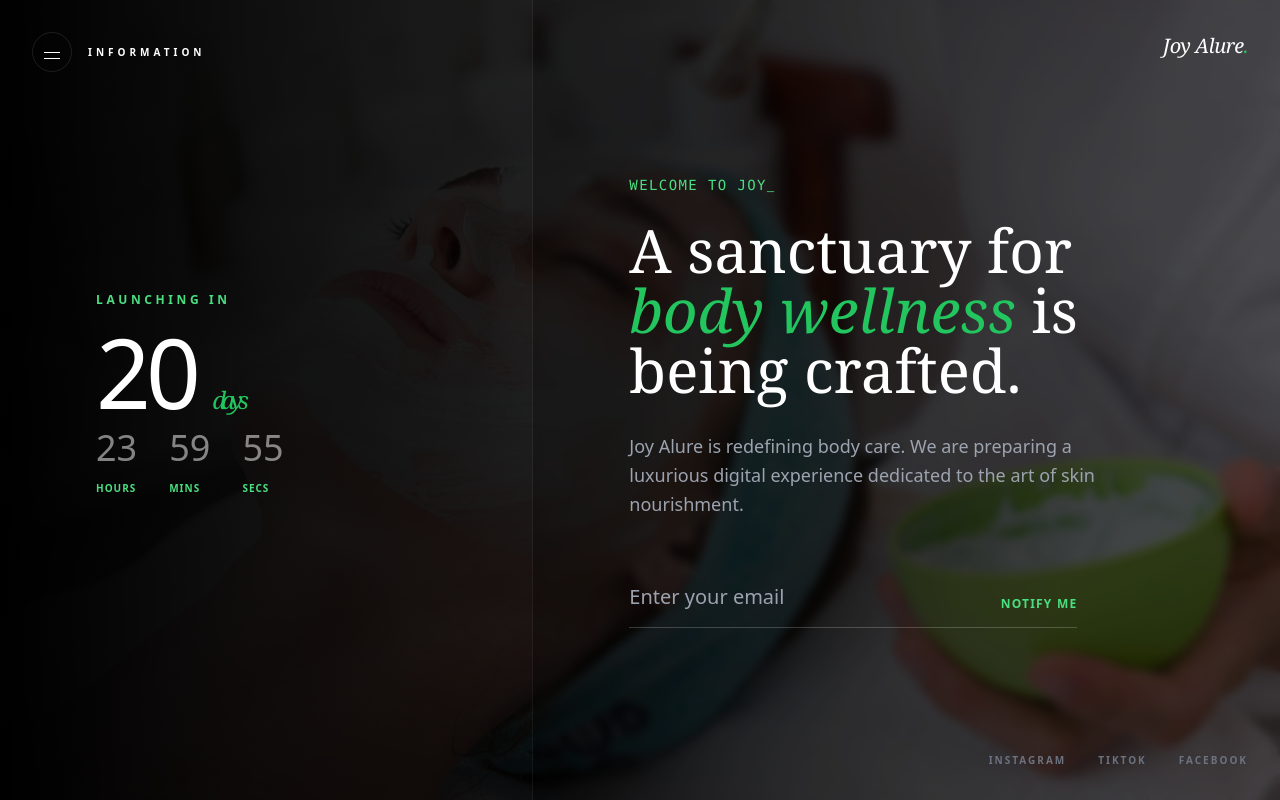
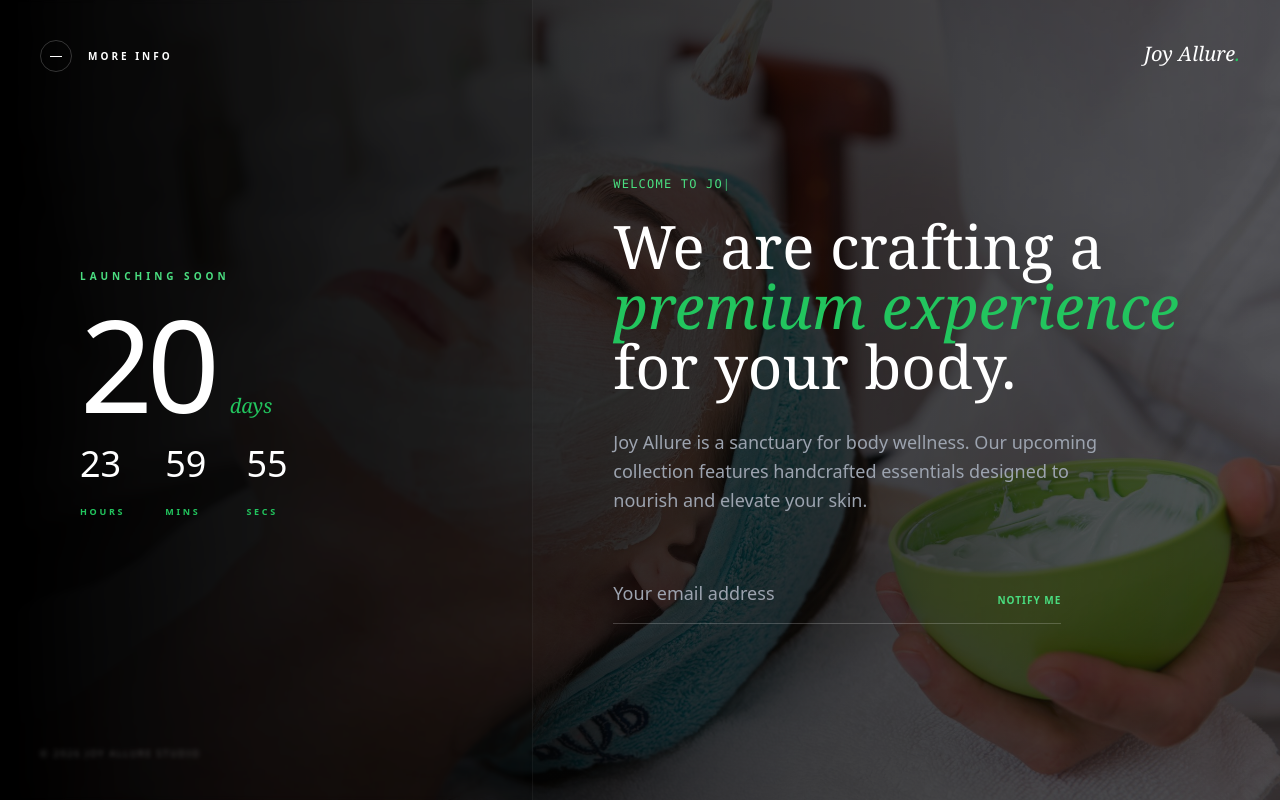
Before and after one commit to creatif-sam/joyalure, a Next.js app: page / in a window 1280 px wide. Built offline with nearby package versions, Linux system fonts and the light colour scheme.

Commit message:
launching page corrected

```diff
--- a/app/page.tsx
+++ b/app/page.tsx
@@ -1,21 +1,31 @@
 "use client";
 
 import { useEffect, useState } from "react";
-import { motion, AnimatePresence } from "framer-motion";
+import { motion, AnimatePresence, Variants } from "framer-motion";
 import CloseButton from "../components/CloseButton";
 
-// Animation Variants
-const fadeInUp = {
+// Animation Variants with explicit TypeScript typing
+const fadeInUp: Variants = {
   hidden: { opacity: 0, y: 30 },
-  visible: { opacity: 1, y: 0, transition: { duration: 0.8, ease: "easeOut" } }
+  visible: {
+    opacity: 1,
+    y: 0,
+    transition: { duration: 0.8, ease: "easeOut" }
+  }
 };
 
-const staggerContainer = {
+const staggerContainer: Variants = {
   hidden: { opacity: 0 },
   visible: {
     opacity: 1,
     transition: { staggerChildren: 0.2 }
   }
+};
+
+const slideVariants: Variants = {
+  initial: { opacity: 0, scale: 1.1 },
+  animate: { opacity: 0.35, scale: 1, transition: { duration: 2.5, ease: "easeInOut" } },
+  exit: { opacity: 0, transition: { duration: 1.5 } }
 };
 
 export default function JoyAllureComingSoon() {
@@ -24,6 +34,7 @@
   const [showInfo, setShowInfo] = useState(false);
   const [email, setEmail] = useState("");
   const [status, setStatus] = useState("");
+  const [typedWelcome, setTypedWelcome] = useState("");
 
   const slides = [
     "/images/skin-care-1.jpg",
@@ -31,10 +42,9 @@
     "/images/skin-care-3.png",
   ];
 
-  // Typing animation text
-  const welcomeText = "WELCOME TO JOY ALURE";
-  const [typedWelcome, setTypedWelcome] = useState("");
+  const welcomeText = "WELCOME TO JOY ALLURE";
 
+  // Typing Effect
   useEffect(() => {
     let i = 0;
     const interval = setInterval(() => {
@@ -45,11 +55,14 @@
     return () => clearInterval(interval);
   }, []);
 
+  // Countdown & Slideshow Logic
   useEffect(() => {
     const launchDate = new Date().getTime() + 21 * 24 * 60 * 60 * 1000;
+
     const interval = setInterval(() => {
       const now = new Date().getTime();
       const diff = launchDate - now;
+
       setTimeLeft({
         days: Math.floor(diff / (1000 * 60 * 60 * 24)),
         hours: Math.floor((diff / (1000 * 60 * 60)) % 24),
@@ -57,158 +70,173 @@
         seconds: Math.floor((diff / 1000) % 60),
       });
     }, 1000);
-    const slideTimer = setInterval(() => setSlideIndex((prev) => (prev + 1) % slides.length), 8000);
-    return () => { clearInterval(interval); clearInterval(slideTimer); };
+
+    const slideTimer = setInterval(() => {
+      setSlideIndex((prev) => (prev + 1) % slides.length);
+    }, 8000);
+
+    return () => {
+      clearInterval(interval);
+      clearInterval(slideTimer);
+    };
   }, [slides.length]);
 
   return (
     <div className="relative min-h-screen bg-[#0a0a0a] text-white overflow-hidden font-sans selection:bg-green-500/30">
 
-      {/* Animated Background Slideshow */}
+      {/* Background Section */}
       <div className="absolute inset-0 z-0">
         <AnimatePresence mode="wait">
           <motion.div
             key={slideIndex}
-            initial={{ opacity: 0, scale: 1.1 }}
-            animate={{ opacity: 0.4, scale: 1 }}
-            exit={{ opacity: 0 }}
-            transition={{ duration: 2.5, ease: "easeInOut" }}
+            variants={slideVariants}
+            initial="initial"
+            animate="animate"
+            exit="exit"
             className="absolute inset-0 bg-cover bg-center"
             style={{ backgroundImage: `url(${slides[slideIndex]})` }}
           />
         </AnimatePresence>
-        <div className="absolute inset-0 bg-gradient-to-r from-black via-black/60 to-transparent" />
+        <div className="absolute inset-0 bg-gradient-to-r from-black via-black/40 to-transparent" />
       </div>
 
       <div className="relative z-10 grid grid-cols-1 lg:grid-cols-12 min-h-screen">
 
-        {/* Left Section: Timer (Visual Focus) */}
+        {/* Left: Timer Column */}
         <motion.div
           initial="hidden"
-          whileInView="visible"
+          animate="visible"
           variants={staggerContainer}
-          className="lg:col-span-5 flex flex-col justify-center p-8 md:p-16 lg:p-24 border-r border-white/5"
+          className="lg:col-span-5 flex flex-col justify-center p-10 md:p-20 border-r border-white/5 bg-black/10 backdrop-blur-[2px]"
         >
-          <motion.p variants={fadeInUp} className="text-green-400 tracking-[0.3em] text-xs font-bold mb-4 uppercase">
-            Launching In
+          <motion.p variants={fadeInUp} className="text-green-400 tracking-[0.4em] text-[10px] font-bold mb-4 uppercase">
+            Launching Soon
           </motion.p>
 
-          <motion.div variants={fadeInUp} className="space-y-2">
-            <h1 className="text-6xl md:text-8xl font-light tracking-tighter">
+          <motion.div variants={fadeInUp} className="space-y-4">
+            <h1 className="text-7xl md:text-9xl font-extralight tracking-tighter">
               {String(timeLeft.days).padStart(2, "0")}
-              <span className="text-xl md:text-2xl font-serif italic text-green-500 ml-4">days</span>
+              <span className="text-xl font-serif italic text-green-500 ml-4 tracking-normal">days</span>
             </h1>
-            <div className="flex gap-8 text-2xl md:text-4xl font-extralight text-white/50">
+
+            <div className="flex gap-10 text-3xl md:text-4xl font-thin text-white/40">
               <div className="flex flex-col">
-                <span>{String(timeLeft.hours).padStart(2, "0")}</span>
-                <span className="text-[10px] uppercase tracking-widest text-green-400 font-bold">Hours</span>
+                <span className="text-white">{String(timeLeft.hours).padStart(2, "0")}</span>
+                <span className="text-[9px] uppercase tracking-[0.3em] text-green-500 font-bold mt-2">Hours</span>
               </div>
               <div className="flex flex-col">
-                <span>{String(timeLeft.minutes).padStart(2, "0")}</span>
-                <span className="text-[10px] uppercase tracking-widest text-green-400 font-bold">Mins</span>
+                <span className="text-white">{String(timeLeft.minutes).padStart(2, "0")}</span>
+                <span className="text-[9px] uppercase tracking-[0.3em] text-green-500 font-bold mt-2">Mins</span>
               </div>
               <div className="flex flex-col">
-                <span>{String(timeLeft.seconds).padStart(2, "0")}</span>
-                <span className="text-[10px] uppercase tracking-widest text-green-400 font-bold">Secs</span>
+                <span className="text-white">{String(timeLeft.seconds).padStart(2, "0")}</span>
+                <span className="text-[9px] uppercase tracking-[0.3em] text-green-500 font-bold mt-2">Secs</span>
               </div>
             </div>
           </motion.div>
         </motion.div>
 
-        {/* Right Section: Content */}
+        {/* Right: Content Column */}
         <motion.div
           initial="hidden"
-          whileInView="visible"
+          animate="visible"
           variants={staggerContainer}
-          className="lg:col-span-7 flex flex-col justify-center p-8 md:p-16 lg:p-24 bg-black/20 backdrop-blur-sm"
+          className="lg:col-span-7 flex flex-col justify-center p-10 md:p-20"
         >
-          <motion.div variants={fadeInUp} className="mb-6 h-6">
-            <span className="text-green-400 font-mono text-sm tracking-widest">{typedWelcome}</span>
-            <span className="animate-pulse text-green-400">_</span>
+          <motion.div variants={fadeInUp} className="mb-6 font-mono text-xs tracking-widest text-green-400">
+            {typedWelcome}<span className="animate-pulse">|</span>
           </motion.div>
 
           <motion.h2 variants={fadeInUp} className="text-4xl md:text-6xl font-serif leading-[1.1] mb-8 max-w-2xl">
-            A sanctuary for <span className="italic text-green-500">body wellness</span> is being crafted.
+            We are crafting a <span className="italic text-green-500">premium experience</span> for your body.
           </motion.h2>
 
           <motion.p variants={fadeInUp} className="text-gray-400 text-lg leading-relaxed max-w-lg mb-12">
-            Joy Alure is redefining body care. We are preparing a luxurious digital experience
-            dedicated to the art of skin nourishment.
+            Joy Allure is a sanctuary for body wellness. Our upcoming collection features
+            handcrafted essentials designed to nourish and elevate your skin.
           </motion.p>
 
           <motion.form
             variants={fadeInUp}
             onSubmit={(e) => e.preventDefault()}
-            className="relative max-w-md group"
+            className="relative max-w-md"
           >
             <input
               type="email"
-              placeholder="Enter your email"
-              className="w-full bg-transparent border-b border-white/20 py-4 outline-none focus:border-green-500 transition-colors duration-500 font-light text-xl"
+              value={email}
+              onChange={(e) => setEmail(e.target.value)}
+              placeholder="Your email address"
+              className="w-full bg-transparent border-b border-white/20 py-4 outline-none focus:border-green-500 transition-colors duration-700 font-light text-lg"
             />
-            <button className="absolute right-0 bottom-4 text-green-400 uppercase tracking-widest text-xs font-bold hover:text-white transition-colors">
+            <button className="absolute right-0 bottom-4 text-green-400 uppercase tracking-widest text-[10px] font-bold hover:text-white transition-colors">
               Notify Me
             </button>
           </motion.form>
+          {status && <p className="mt-4 text-xs text-green-400 uppercase tracking-widest">{status}</p>}
         </motion.div>
       </div>
 
-      {/* Luxury Navigation Overlay */}
+      {/* UI Elements */}
       <button
         onClick={() => setShowInfo(true)}
-        className="absolute top-8 left-8 flex items-center gap-4 group z-50"
+        className="absolute top-10 left-10 flex items-center gap-4 group z-40"
       >
-        <div className="relative w-10 h-10 border border-white/10 rounded-full flex items-center justify-center group-hover:border-green-500 transition-colors">
-          <div className="w-4 h-[1px] bg-white group-hover:bg-green-500 transition-colors" />
-          <div className="w-4 h-[1px] bg-white absolute translate-y-1.5 group-hover:bg-green-500 transition-colors" />
+        <div className="w-8 h-8 border border-white/20 rounded-full flex items-center justify-center group-hover:border-green-500 transition-all">
+          <div className="w-3 h-[1px] bg-white group-hover:bg-green-500" />
         </div>
-        <span className="text-[10px] tracking-[0.4em] font-bold uppercase group-hover:text-green-400 transition-colors">Information</span>
+        <span className="text-[10px] tracking-[0.3em] font-bold uppercase hidden md:block">More Info</span>
       </button>
 
-      <div className="absolute top-8 right-8 text-xl font-serif italic tracking-tight z-50">
-        Joy Alure<span className="text-green-500">.</span>
+      <div className="absolute top-10 right-10 text-xl font-serif italic z-40">
+        Joy Allure<span className="text-green-500">.</span>
       </div>
 
-      {/* Social Bar */}
-      <div className="absolute bottom-8 right-8 flex gap-8 z-50">
-        {['Instagram', 'TikTok', 'Facebook'].map((social) => (
-          <a key={social} href="#" className="text-[10px] tracking-[0.2em] uppercase font-bold text-gray-500 hover:text-green-400 transition-colors">
-            {social}
-          </a>
-        ))}
+      <div className="absolute bottom-10 left-10 text-[9px] tracking-[0.2em] text-white/30 uppercase">
+        © {new Date().getFullYear()} Joy Allure Studio
       </div>
 
-      {/* Slide-out Info Panel */}
+      {/* Full Screen Info Panel */}
       <AnimatePresence>
         {showInfo && (
           <motion.div
             initial={{ x: "100%" }}
             animate={{ x: 0 }}
             exit={{ x: "100%" }}
-            transition={{ type: "spring", damping: 25, stiffness: 200 }}
-            className="fixed inset-0 z-[100] bg-[#0a0a0a] flex flex-col md:flex-row"
+            transition={{ type: "spring", damping: 30, stiffness: 200 }}
+            className="fixed inset-0 z-50 bg-[#0a0a0a] flex"
           >
-            <div className="flex-1 p-12 md:p-24 flex flex-col justify-center">
-              <button onClick={() => setShowInfo(false)} className="absolute top-12 right-12 text-white/50 hover:text-white text-sm tracking-widest uppercase">
+            <div className="flex-1 p-12 md:p-24 flex flex-col justify-center relative">
+              <button
+                onClick={() => setShowInfo(false)}
+                className="absolute top-12 right-12 text-[10px] tracking-[0.3em] font-bold uppercase hover:text-green-500 transition-colors"
+              >
                 [ Close ]
               </button>
-              <h3 className="text-5xl font-serif mb-8 text-green-500">Our Essence</h3>
-              <p className="text-gray-400 text-xl leading-relaxed max-w-xl mb-12">
-                Specializing exclusively in body products, we believe skin health extends far beyond the face.
-                Our studio in Texas is currently developing a range of essentials designed for luxury and results.
-              </p>
-              <div className="grid grid-cols-2 gap-12 border-t border-white/10 pt-12">
-                <div>
-                  <h4 className="text-xs tracking-widest uppercase text-green-400 font-bold mb-4">Inquiries</h4>
-                  <p className="text-lg font-light">hello@joyallure.com</p>
+
+              <motion.div
+                initial={{ opacity: 0, y: 20 }}
+                animate={{ opacity: 1, y: 0 }}
+                transition={{ delay: 0.3 }}
+              >
+                <h3 className="text-4xl md:text-6xl font-serif mb-8 text-green-500">About the Brand</h3>
+                <p className="text-gray-400 text-xl leading-relaxed max-w-2xl mb-12 font-light">
+                  Joy Allure is dedicated exclusively to body products. We believe that body care is self-care,
+                  and our mission is to provide the luxury your skin deserves.
+                </p>
+
+                <div className="grid grid-cols-1 md:grid-cols-2 gap-10 border-t border-white/10 pt-10">
+                  <div>
+                    <span className="block text-green-500 text-[10px] uppercase tracking-widest font-bold mb-2">Connect</span>
+                    <p className="text-lg">hello@joyallure.com</p>
+                  </div>
+                  <div>
+                    <span className="block text-green-500 text-[10px] uppercase tracking-widest font-bold mb-2">Location</span>
+                    <p className="text-lg">Texas, United States</p>
+                  </div>
                 </div>
-                <div>
-                  <h4 className="text-xs tracking-widest uppercase text-green-400 font-bold mb-4">Studio</h4>
-                  <p className="text-lg font-light">Texas, United States</p>
-                </div>
-              </div>
+              </motion.div>
             </div>
-            <div className="hidden md:block w-1/3 bg-green-900/10 border-l border-white/5" />
+            <div className="hidden lg:block w-1/4 bg-green-500/5 border-l border-white/5" />
           </motion.div>
         )}
       </AnimatePresence>
```
